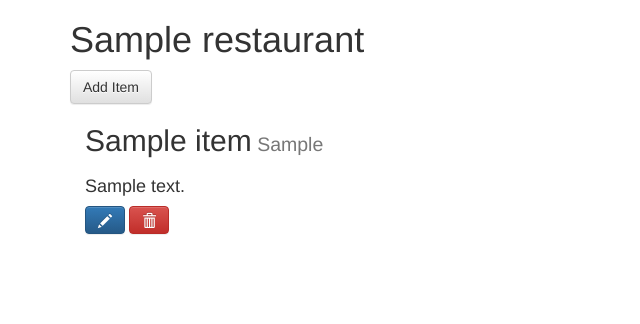
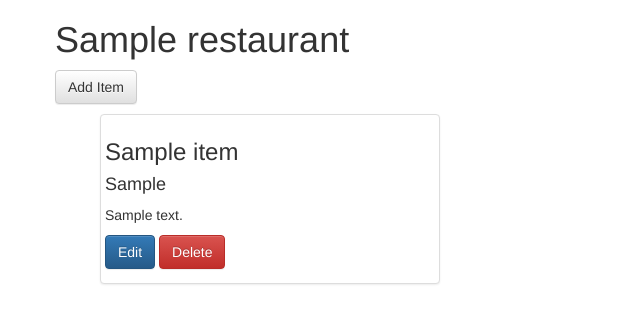
Before and after one commit to alayek/fullstack-intro, a Flask app: page /restaurants/1/ in a window 1280 px wide. Shown: the top 324 px of the page, without its empty margins (0-640 px from the left). Run offline with Flask 2, Linux system fonts and the light colour scheme; tables that the repository leaves empty hold one stand-in row (values such as "Sample post"); some libraries are stand-ins or nearby versions.

Commit message:
Add thumbnails

```diff
--- a/templates/menu.html
+++ b/templates/menu.html
@@ -7,26 +7,29 @@
 <body>
 
 <div class="container">
+	<div class="row">
+	<p>
 		<h1>{{restaurant.name}}</h1>
 		<a href="{{url_for('new_menu_item', restaurant_id=restaurant.id)}}" class="btn btn-default">Add Item</a>
+	</p>
+	</div>
 	<div class="col-md-12">
 		{% for item in items %}
-			<div class="col-md-6 col-sm-8 col-xs-10">
-				<div class="row">
-					<h2>{{item.name}}<small>&nbsp;{{item.price}}&nbsp;</small></h2>
-				</div>
-				<div class="row">
-					<h4>
+			<div class="col-md-4 col-sm-6 col-xs-6">
+				<div class="thumbnail">
+					<h3>{{item.name}}</h3>
+					<h4>{{item.price}}</h4>
+					<p>
 						{{item.description}}
-					</h4>
-				</div>
-				<div class="row">
+					</p>
+					<p>
 						<a href="{{url_for('edit_menu_item', restaurant_id=restaurant.id, menu_id=item.id)}}" class="btn btn-primary">
-						<span class="glyphicon glyphicon-pencil"></span>
+							Edit
 						</a>
 						<a href="{{url_for('delete_menu_item', restaurant_id=restaurant.id, menu_id=item.id)}}" class="btn btn-danger">
-						<span class="glyphicon glyphicon-trash"></span>
+							Delete
 						</a>
+					</p>
 				</div>
 			</div>
 		{% endfor %}
```
Lines whose indentation alone changed are shown as unchanged.
